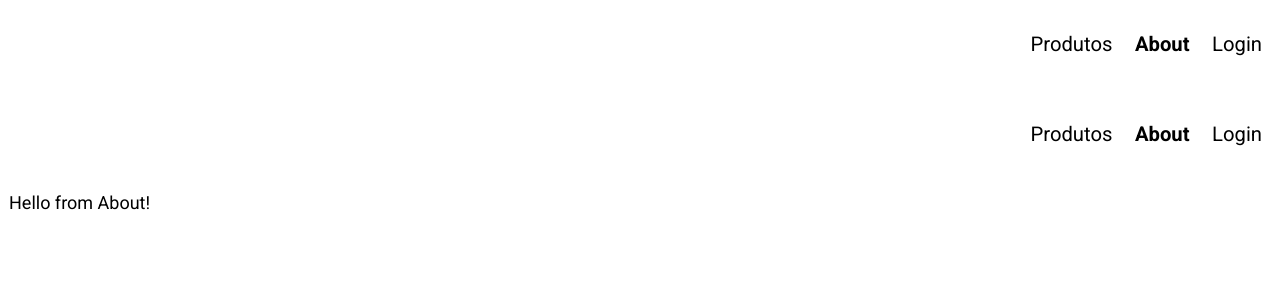
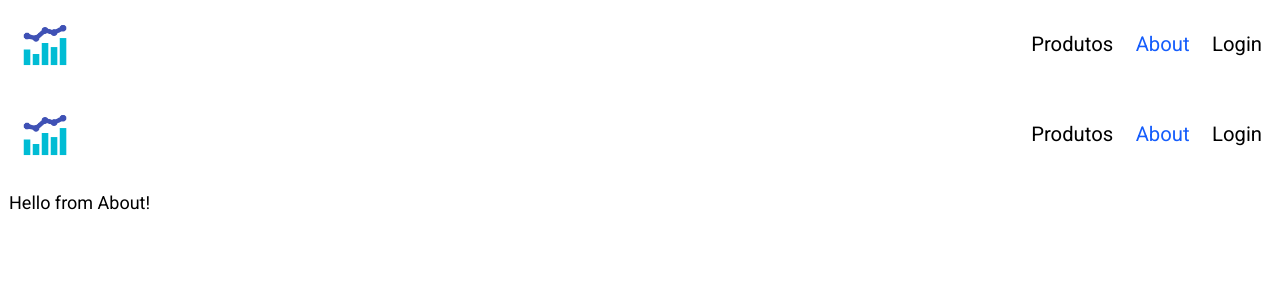
Before and after one commit to tiagovattosz/margemcalc-frontend, a React (Vite) app: page /about in a window 1280 px wide. Shown: the top 300 px of the page. Built offline with nearby package versions, Linux system fonts and the light colour scheme.

Commit message:
Alterado Header

```diff
--- a/src/components/Header.jsx
+++ b/src/components/Header.jsx
@@ -3,16 +3,22 @@ import { Link } from "@tanstack/react-router";
 function Header() {
   return (
     <div className="container mx-auto p-4">
-      <div className="h-12 flex items-center justify-end gap-5 text-lg">
-        <Link to="/produtos" className="[&.active]:font-bold">
-          Produtos
+      <div className="h-12 flex items-center justify-between text-lg">
+        <Link to="/">
+          <img src="/icon.png" alt="Logo" className="h-12" />
         </Link>
-        <Link to="/about" className="[&.active]:font-bold">
-          About
-        </Link>
-        <Link to="/login" className="[&.active]:font-bold">
-          Login
-        </Link>
+
+        <div className="flex gap-5 text-lg">
+          <Link to="/produtos" className="[&.active]:text-blue-600">
+            Produtos
+          </Link>
+          <Link to="/about" className="[&.active]:text-blue-600">
+            About
+          </Link>
+          <Link to="/login" className="[&.active]:text-blue-600">
+            Login
+          </Link>
+        </div>
       </div>
     </div>
   );
```
